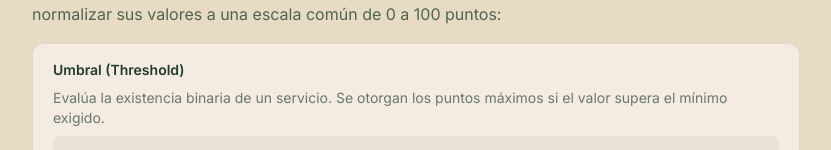
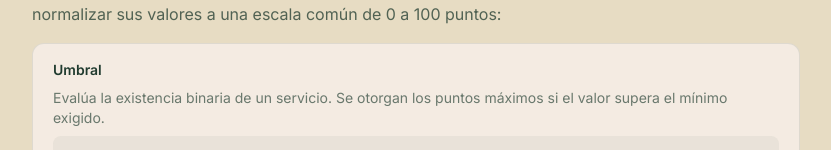
Before and after one commit to deeivihh/mepuedoquedar-es, a Next.js app: page /metodologia in a window 1280 px wide. Shown: the part 616-766 px from the top of the page, without its empty margins (224-1055 px from the left). Built offline with nearby package versions, Linux system fonts and the light colour scheme.

Commit message:
Minors fixes

```diff
--- a/src/app/metodologia/page.tsx
+++ b/src/app/metodologia/page.tsx
@@ -87,7 +87,7 @@ export default function MetodologiaPage() {
                     </p>
                     <div className="card rounded-xl border border-title/10 divide-y divide-title/10 text-sm mb-5">
                         <div className="px-5 py-4">
-                            <h4 className="font-semibold text-title mb-2">Umbral (Threshold)</h4>
+                            <h4 className="font-semibold text-title mb-2">Umbral</h4>
                             <p className="text-title/65 mb-2">Evalúa la existencia binaria de un servicio. Se otorgan los puntos máximos si el valor supera el mínimo exigido.</p>
                             <code className="block bg-title/5 p-3 rounded-lg text-title/80 font-mono text-xs">
                                 Si (Valor ≥ Mínimo) → 100 puntos<br />
--- a/src/lib/scores/weights.json
+++ b/src/lib/scores/weights.json
@@ -64,11 +64,26 @@
                 "field": "policiaLocal.total",
                 "type": "interpolated",
                 "points": [
-                    { "at": 0, "score": 0 },
-                    { "at": 1, "score": 25 },
-                    { "at": 5, "score": 50 },
-                    { "at": 15, "score": 75 },
-                    { "at": 50, "score": 100 }
+                    {
+                        "at": 0,
+                        "score": 0
+                    },
+                    {
+                        "at": 1,
+                        "score": 25
+                    },
+                    {
+                        "at": 5,
+                        "score": 50
+                    },
+                    {
+                        "at": 15,
+                        "score": 75
+                    },
+                    {
+                        "at": 50,
+                        "score": 100
+                    }
                 ]
             }
         ]
@@ -204,7 +219,7 @@
             },
             {
                 "label": "Centros sociales",
-                "field": "centrosSocials.cantidad",
+                "field": "centrosSociales.cantidad",
                 "type": "log_scale",
                 "base": 5,
                 "max": 30
```
